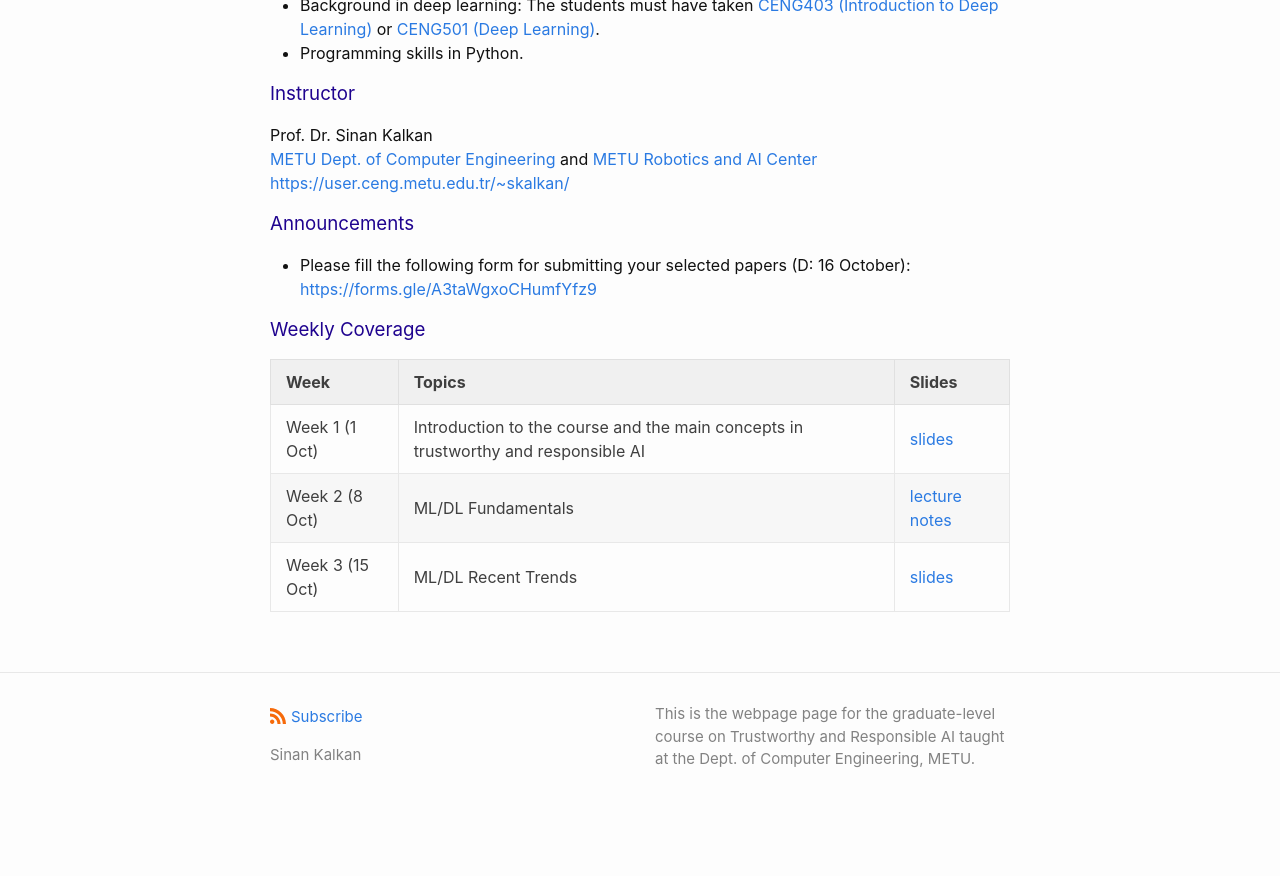
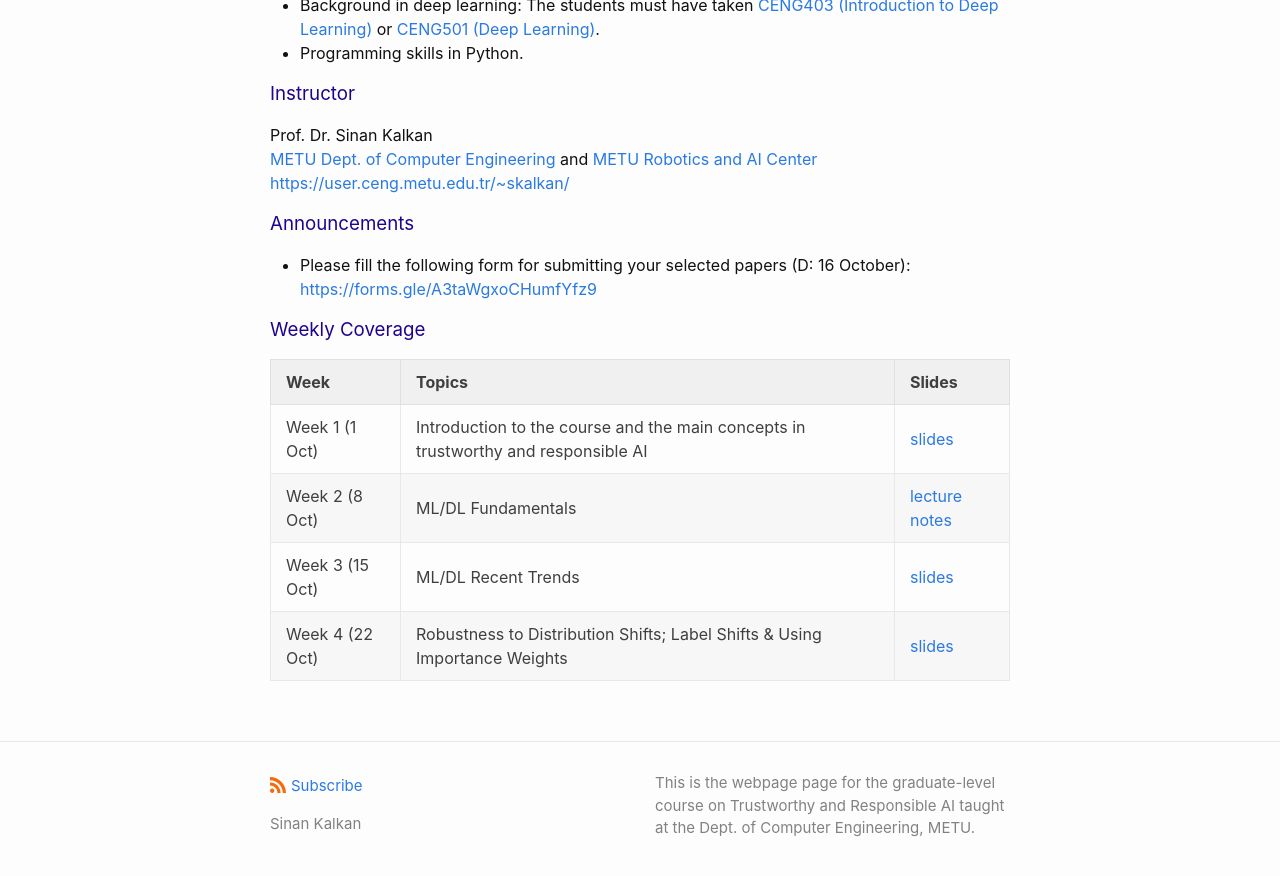
Before and after one commit to metu-trai/metu-trai.github.io, a Jekyll site: the page built from index.md, in a window 1280 px wide and 900 px high, scrolled down 687 px. Shown: the top 876 px of the window. Built offline with Jekyll 4.4.1, drawn with Linux system fonts in a browser that asks for light colours; our own code applies the rules of GitHub Pages for plain Markdown files; before the commit the page ends 1518 px from its top, so only the background shows below that.

Commit message:
Update index.md

```diff
--- a/index.md
+++ b/index.md
@@ -133,3 +133,4 @@ Prof. Dr. Sinan Kalkan<br>
 | Week 1 (1 Oct)  | Introduction to the course and the main concepts in trustworthy and responsible AI  | <a href="./slides/CENG7880_week1.pdf">slides</a> |
 | Week 2 (8 Oct)  | ML/DL Fundamentals  | <a href="./slides/CENG7880_week2.pdf">lecture notes</a> |
 | Week 3 (15 Oct)  | ML/DL Recent Trends  | <a href="./slides/CENG7880_week3.pdf">slides</a> |
+| Week 4 (22 Oct)  | Robustness to Distribution Shifts; Label Shifts & Using Importance Weights  | <a href="./slides/CENG7880_week4.pdf">slides</a> |
```
